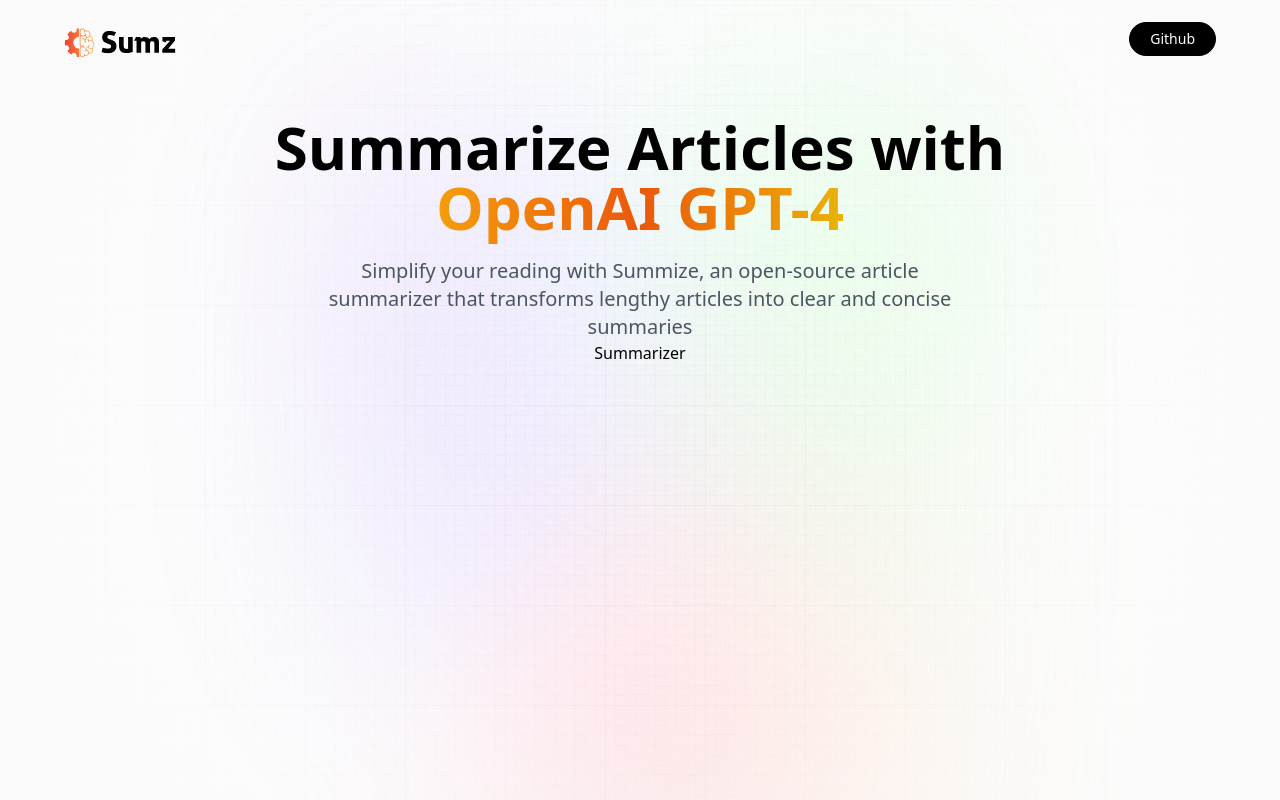
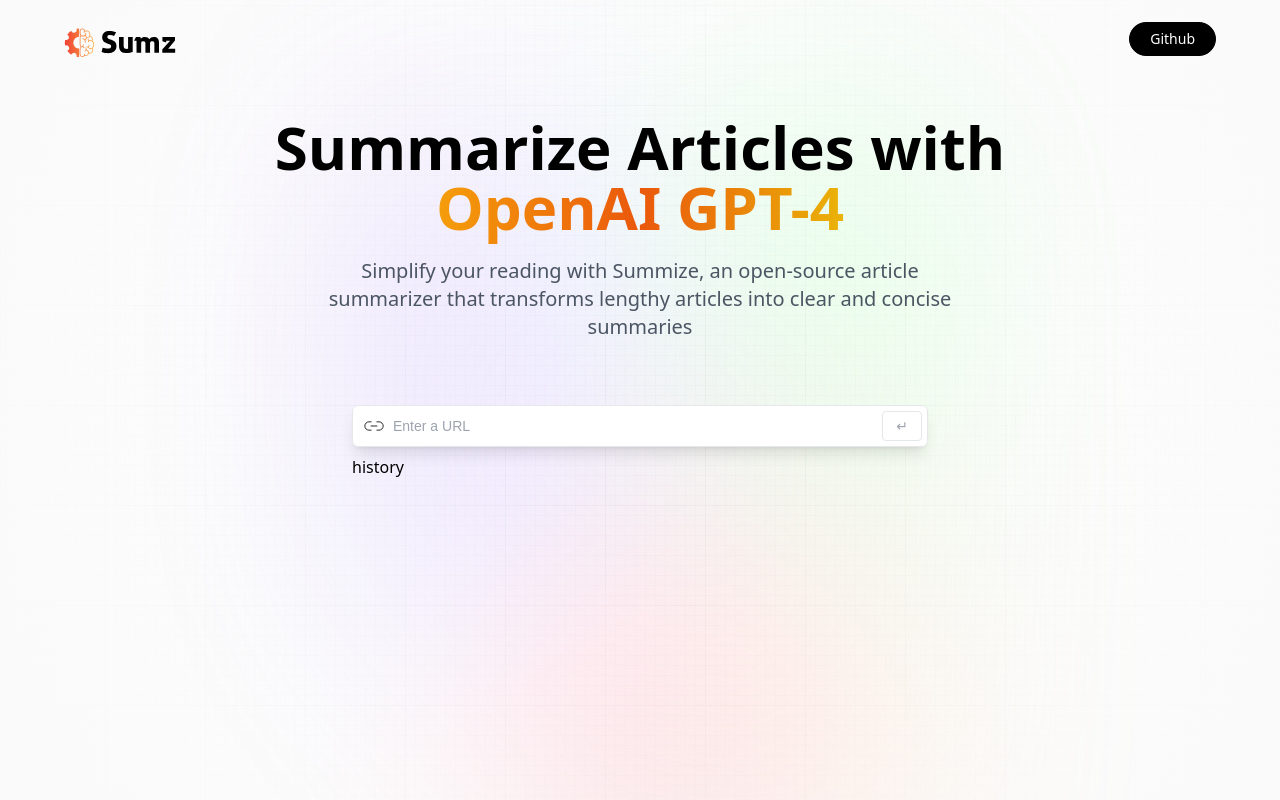
Before and after one commit to animesh-chakrabarty/summarizer, a React (Vite) app: page / in a window 1280 px wide. Built offline with nearby package versions, Linux system fonts and the light colour scheme; a web font is replaced by a local one.

Commit message:
added summarizer component

```diff
--- a/package.json
+++ b/package.json
@@ -11,7 +11,8 @@
   },
   "dependencies": {
     "react": "^18.2.0",
-    "react-dom": "^18.2.0"
+    "react-dom": "^18.2.0",
+    "react-redux": "^8.1.2"
   },
   "devDependencies": {
     "@types/react": "^18.2.15",
--- a/src/components/Summarizer.jsx
+++ b/src/components/Summarizer.jsx
@@ -1,9 +1,59 @@
-import React from 'react'
+import React, { useState, useEffect } from "react";
+
+import { copy, linkIcon, loader, tick } from "../assets";
 
 const Summarizer = () => {
+  const [article, setArticle] = useState({
+    url: "",
+    summary: "",
+  });
+
+  const handleSubmit = (e) => {
+    e.preventDefault();
+    alert("submitted");
+
+    setArticle({ ...article, url: "" });
+  };
+  const handlekeyDown = () => {};
+
   return (
-    <div>Summarizer</div>
-  )
-}
+    <section className="mt-16 w-full max-w-xl ">
+      {/* search & browse History */}
+      <div className="w-full flex flex-col gap-2 ">
+        {/* search  */}
+        <form
+          onSubmit={handleSubmit}
+          className="relative flex justify-center items-center"
+        >
+          <img
+            src={linkIcon}
+            alt="linkIcon"
+            className="absolute left-0 my-2 ml-3 w-5"
+          />
+          <input
+            type="url"
+            placeholder="Enter a URL"
+            value={article.url}
+            onChange={(e) => setArticle({ ...article, url: e.target.value })}
+            onKeyDown={handlekeyDown}
+            required
+            className="url_input peer"
+          />
+          <button
+            type="submit"
+            className="submit_btn peer-focus:border-gray-700 peer-focus:text-gray-700"
+          >
+            <p>↵</p>
+          </button>
+        </form>
 
-export default Summarizer
+        {/* browse history */}
+        <div>history</div>
+      </div>
+
+      {/* Display summary */}
+    </section>
+  );
+};
+
+export default Summarizer;
```
Also changed, not shown: 1 other file (tests, documents, lock files or other folders).
